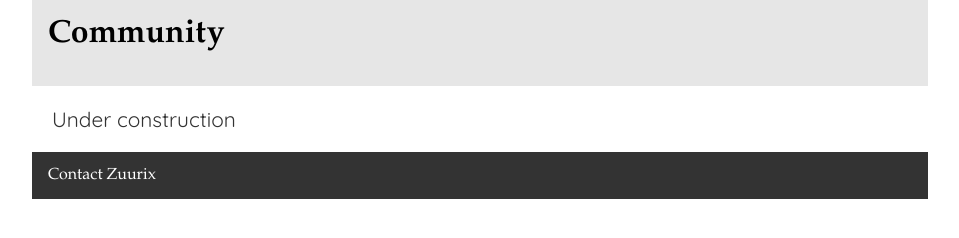
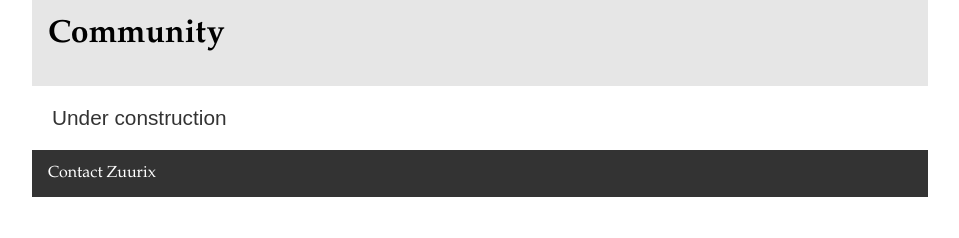
Before and after one commit to Phoebe3663/Zuurix.github.io, a Jekyll site: the page built from blog/index.html, in a window 1280 px wide. Shown: the part 377-615 px from the top of the page, without its empty margins (160-1119 px from the left). Built offline with Jekyll 4.4.1, drawn with Linux system fonts in a browser that asks for light colours.

Commit message:
Update main.css

```diff
--- a/css/main.css
+++ b/css/main.css
@@ -1,4 +1,4 @@
-@import url('https://fonts.googleapis.com/css?family=Quicksand');
+@import url('https://fonts.googleapis.com/css?family=Titillium+Web');
 
 body {
     margin: 60px auto;
```
